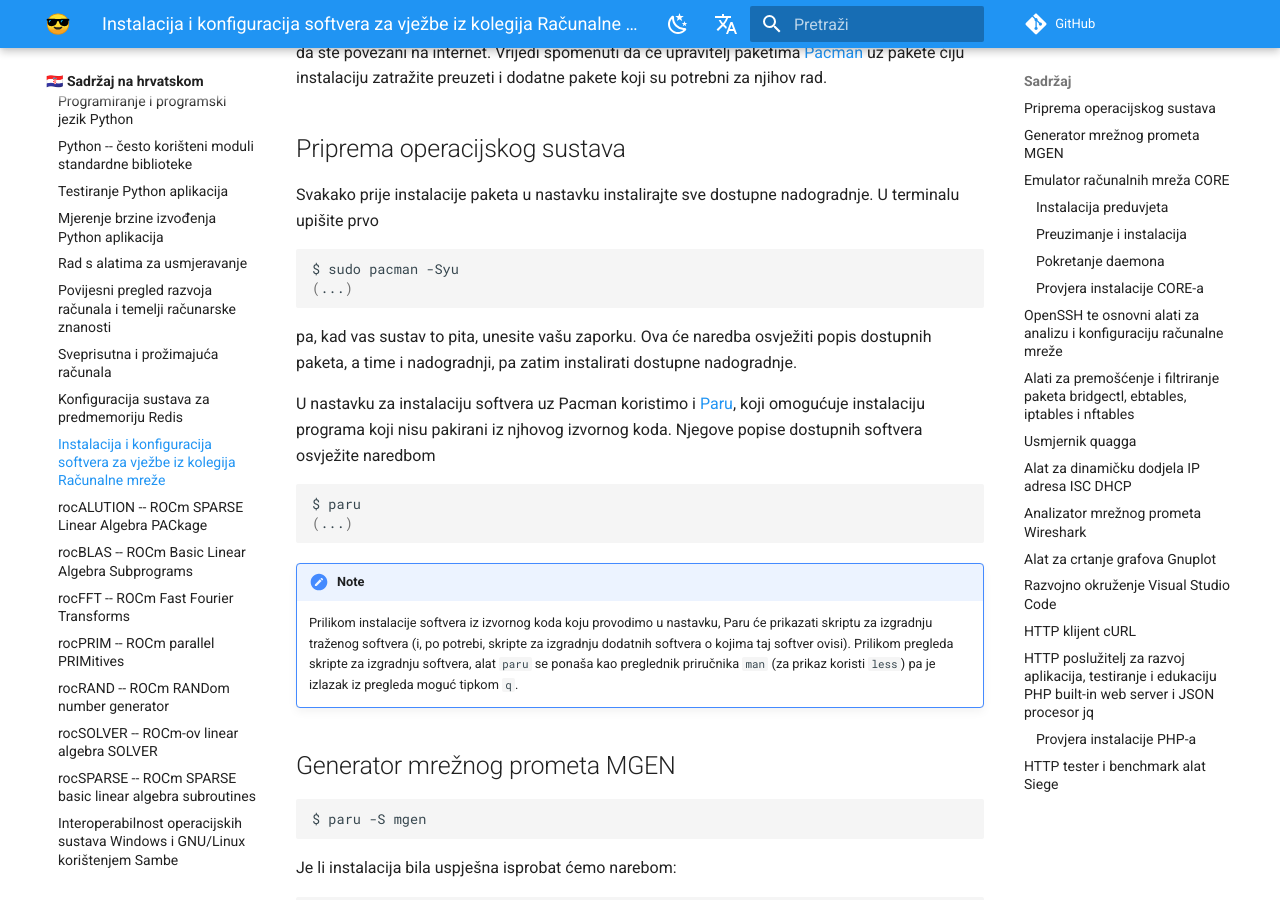
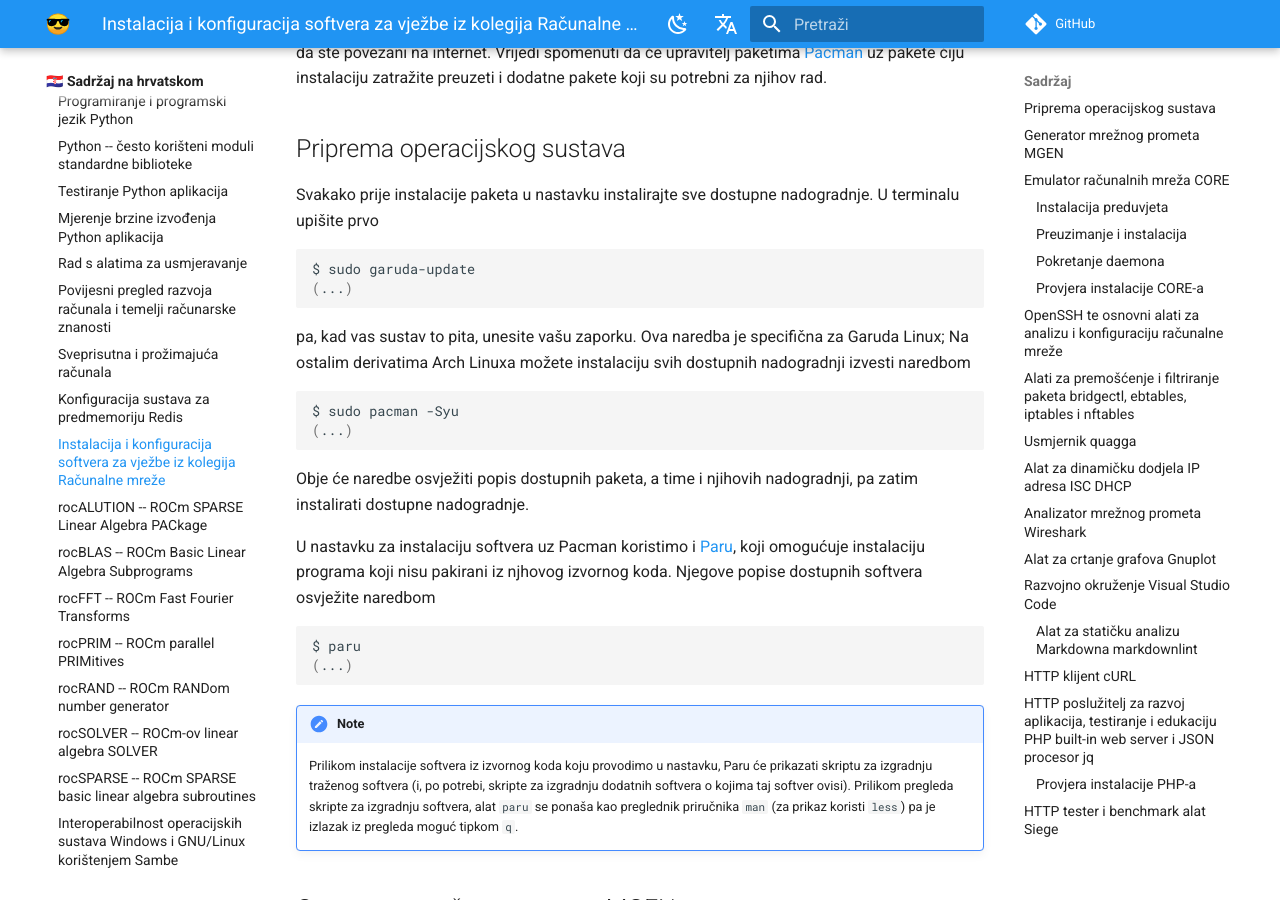
Before and after one commit to gaseri/website, an MkDocs documentation site: the page built from docs/hr/nastava/materijali/rm-instalacija-softvera-garuda-linux.md, in a window 1280 px wide and 900 px high, scrolled down 399 px. Built offline with MkDocs 1.6.1 and Material for MkDocs 9.7.7, drawn with Linux system fonts in a browser that asks for light colours; comment, search, counter and statistics services are not loaded; some of the changed text lies outside the part shown.

````diff
--- a/docs/hr/nastava/materijali/rm-instalacija-softvera-garuda-linux.md
+++ b/docs/hr/nastava/materijali/rm-instalacija-softvera-garuda-linux.md
@@ -9,11 +9,18 @@ Instalacija softvera na Arch Linuxu je centralizirana, slično kao što su na dr
 Svakako prije instalacije paketa u nastavku instalirajte sve dostupne nadogradnje. U terminalu upišite prvo
 
 ``` shell
+$ sudo garuda-update
+(...)
+```
+
+pa, kad vas sustav to pita, unesite vašu zaporku. Ova naredba je specifična za Garuda Linux; Na ostalim derivatima Arch Linuxa možete instalaciju svih dostupnih nadogradnji izvesti naredbom
+
+``` shell
 $ sudo pacman -Syu
 (...)
 ```
 
-pa, kad vas sustav to pita, unesite vašu zaporku. Ova će naredba osvježiti popis dostupnih paketa, a time i nadogradnji, pa zatim instalirati dostupne nadogradnje.
+Obje će naredbe osvježiti popis dostupnih paketa, a time i njihovih nadogradnji, pa zatim instalirati dostupne nadogradnje.
 
 U nastavku za instalaciju softvera uz Pacman koristimo i [Paru](https://github.com/Morganamilo/paru), koji omogućuje instalaciju programa koji nisu pakirani iz njhovog izvornog koda. Njegove popise dostupnih softvera osvježite naredbom
 
@@ -134,7 +141,14 @@ $ sudo usermod -aG wireshark $(whoami)
 (...)
 ```
 
-(U naredbi iznad ne morate ništa mijenjati jer naredba `whoami` vraća ime vašeg korisnika.)
+Ako koristite ljusku `fish`, ova će naredba javiti grešku u sintaksi. Ispravan oblik naredbe za ljusku `fish` je:
+
+``` shell
+$ sudo usermod -aG wireshark (whoami)
+(...)
+```
+
+(U naredbama iznad ne morate ništa mijenjati jer naredba `whoami` vraća ime vašeg korisnika.)
 
 ## Alat za crtanje grafova Gnuplot
 
@@ -150,7 +164,11 @@ $ sudo pacman -S visual-studio-code-bin
 (...)
 ```
 
-Visual Studio Code uključuje podršku za [Markdown](https://code.visualstudio.com/docs/languages/markdown) i [PHP](https://code.visualstudio.com/docs/languages/php) pa ne moramo ništa dodatno instalirati.
+Visual Studio Code uključuje podršku za [Markdown](https://code.visualstudio.com/docs/languages/markdown) i [PHP](https://code.visualstudio.com/docs/languages/php).
+
+### Alat za statičku analizu Markdowna markdownlint
+
+Pokrenite Visual Studio Code. U dijelu `Extensions` koji se nalazi u `Side Bar`-u ([pregled sučelja](https://code.visualstudio.com/docs/getstarted/userinterface)) instalirajte proširenje [markdownlint](https://marketplace.visualstudio.com/items?itemName=DavidAnson.vscode-markdownlint).
 
 ## HTTP klijent cURL
 
--- a/mkdocs.yml
+++ b/mkdocs.yml
@@ -265,6 +265,7 @@ nav:
         - Multipleksiranje terminala: hr/nastava/materijali/screen-tmux-multipleksiranje-terminala.md
         - Mandantna kontrola pristupa korištenjem sustava SELinux: hr/nastava/materijali/selinux-mandantna-kontrola-pristupa.md
         - Mjerenje performansi web poslužitelja alatom Siege: hr/nastava/materijali/siege-mjerenje-performansi-web-posluzitelja.md
+        - Instalacija i konfiguracija softvera za vježbe iz kolegija Sigurnost informacijskih i komunikacijskih sustava: hr/nastava/materijali/siks-instalacija-softvera-garuda-linux.md
         - Integracija simuliranih i stvarnih mreža: hr/nastava/materijali/simulator-ns3-integracija-simuliranih-i-stvarnih-mreza.md
         - Simulacijski modeli grešaka paketa: hr/nastava/materijali/simulator-ns3-modeli-gresaka.md
         - Simulacijski modeli mrežnih aplikacija kao generatora prometa: hr/nastava/materijali/simulator-ns3-mrezne-aplikacije-promet.md
````
Also changed, not shown: docs/hr/nastava/kolegiji/SIKS.md (+2 -0 lines), docs/hr/nastava/materijali/siks-instalacija-softvera-garuda-linux.md (added, +143 -0 lines).
